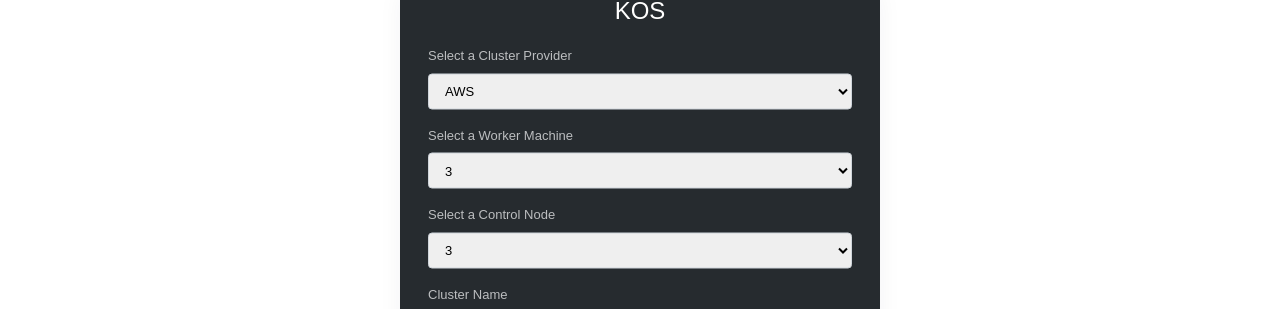
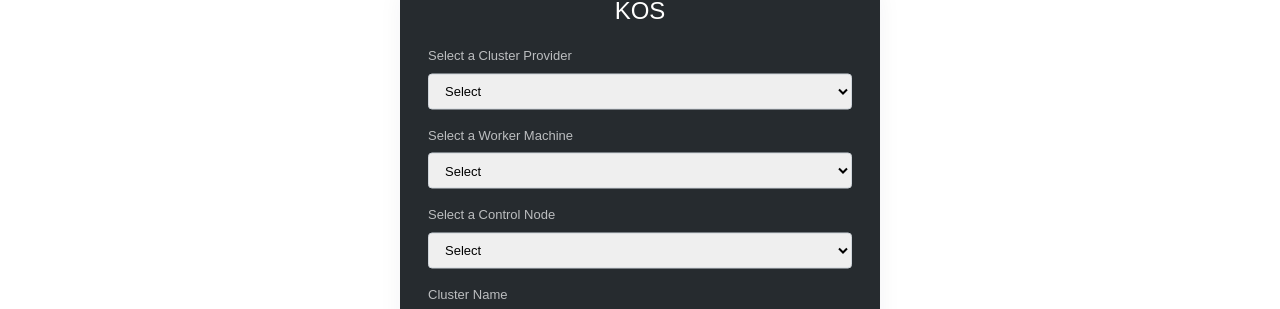
Before and after one commit to tracikkaynakplatform/kos-mgmt-bootstrap, a React (Create React App) app in the folder client/: page / in a window 1280 px wide. Both pictures are taken after a click on the button "Create Cluster". Shown: the part 176-485 px from the top of the page. Built offline with nearby package versions, Linux system fonts and the light colour scheme.

Commit message:
Create cluster backend done.

```diff
--- a/client/package.json
+++ b/client/package.json
@@ -6,6 +6,7 @@
     "@testing-library/jest-dom": "^5.16.4",
     "@testing-library/react": "^13.3.0",
     "@testing-library/user-event": "^13.5.0",
+    "axios": "^0.27.2",
     "install": "^0.13.0",
     "react": "^18.1.0",
     "react-dom": "^18.1.0",
--- a/client/src/App.js
+++ b/client/src/App.js
@@ -5,16 +5,14 @@ import { Route, Routes } from "react-router-dom";
 
 function App() {
     return (
-        <div className="min-h-full">
+        <div>
             <Navbar />
             <main>
-
                 <Routes>
                     {routes.map(route => (
                         <Route key={route.id} path={route.path} exact={route.exact} element={<route.component />} />
                     ))}
                 </Routes>
-
             </main>
         </div>
     );
--- a/client/src/components/CreateCluster.js
+++ b/client/src/components/CreateCluster.js
@@ -1,8 +1,68 @@
-import React from 'react'
+import React, {useState} from 'react'
+import axios from "axios";
+import {data} from "autoprefixer";
 
-const CreateCluster = props => {
+export default function CreateCluster(props) {
+
+    const [formData, setFormData] = useState({
+        cluster_name: '',
+        cluster_provider: '',
+        worker_machine: '',
+        control_node: ''
+    })
+
     if (!props.show) {
         return null
+    }
+
+    const watchLog = () => {
+
+        function sleep(ms) {
+            return new Promise(resolve => setTimeout(resolve, ms));
+        }
+
+        async function watchKind(){
+            let status = true
+            while(status){
+                axios.get("http://localhost:1453/create/status").then(res => {
+                    if (res.data.end) {
+                        status = false
+                    }
+                    console.log(res.data)
+                }).catch(err => {
+                    console.log(err)
+                })
+                if (status === false)
+                    break
+                await sleep(1000);
+            }
+        }
+        watchKind()
+    }
+
+    const handleSubmit = event => {
+        event.preventDefault()
+        const data = JSON.stringify({cluster_name: formData.cluster_name})
+
+        const headers = {
+            'Content-Type': 'application/json',
+            'Access-Control-Allow-Credentials': true,
+        };
+
+        axios.post("http://localhost:1453/create", data, {headers},).then(res => {
+            console.log(res)
+            console.log(res.data)
+        }).catch(err => {
+            console.log(err)
+        })
+        watchLog()
+    }
+
+    const handleChange = event => {
+        setFormData({
+            ...formData,
+            [event.target.name]: event.target.value
+        })
     }
 
     return (
@@ -13,11 +73,12 @@ const CreateCluster = props => {
                         <h5 className="text-white text-2xl">KOS</h5>
                     </header>
                     <div className="kos-content">
-                        <form>
+                        <form onSubmit={handleSubmit}>
                             <ul>
                                 <li>
                                     <label className="title">Select a Cluster Provider</label>
-                                    <select name="cluster_provider" >
+                                    <select defaultValue={'DEFAULT'} name="cluster_provider" onChange={handleChange}>
+                                        <option value="DEFAULT" disabled>Select</option>
                                         <option value="aws">AWS</option>
                                         <option value="openstack">Openstack</option>
                                         <option value="kind">Kind-Docker</option>
@@ -26,7 +87,8 @@ const CreateCluster = props => {
                                 </li>
                                 <li>
                                     <label className="title">Select a Worker Machine</label>
-                                    <select name="worker_machine" >
+                                    <select defaultValue={'DEFAULT'} name="worker_machine" onChange={handleChange}>
+                                        <option value="DEFAULT" disabled>Select</option>
                                         <option value="3">3</option>
                                         <option value="5">5</option>
                                         <option value="7">7</option>
@@ -34,7 +96,8 @@ const CreateCluster = props => {
                                 </li>
                                 <li>
                                     <label className="title">Select a Control Node</label>
-                                    <select name="control_node" >
+                                    <select defaultValue={'DEFAULT'} name="control_node" onChange={handleChange}>
+                                        <option value="DEFAULT" disabled>Select</option>
                                         <option value="3">3</option>
                                         <option value="5">5</option>
                                         <option value="7">7</option>
@@ -42,7 +105,7 @@ const CreateCluster = props => {
                                 </li>
                                 <li>
                                     <label className="title">Cluster Name</label>
-                                    <input type="text" name="cluster_name" />
+                                    <input type="text" name="cluster_name" onChange={handleChange}/>
                                 </li>
                             </ul>
                             <div className="flex">
@@ -56,5 +119,3 @@ const CreateCluster = props => {
         </div>
     )
 }
-
-export default CreateCluster
--- a/client/src/components/Navbar.js
+++ b/client/src/components/Navbar.js
@@ -13,7 +13,7 @@ function Navbar() {
 
     return (
         <>
-            <nav className="dark:bg-dark">
+            <nav className="bg-white dark:bg-dark">
                 <div className="max-w-7xl mx-auto px-4 sm:px-6 lg:px-8">
                     <div className="flex items-center justify-between h-16">
                         <div className="flex items-center">
@@ -52,7 +52,13 @@ function Navbar() {
                                     </svg>
                                 </button>
 
-                                <button onClick={() => {setOpenModal(!openModal)}} type="button" className="button ml-5">Create Cluster</button>
+                                <button onClick={() => {
+                                    setOpenModal(!openModal)
+                                }} type="button" className="button ml-5">Create Cluster
+                                </button>
+                                <CreateCluster show={openModal} onClose={() => {
+                                    setOpenModal(!openModal)
+                                }}/>
                             </div>
                         </div>
 
@@ -97,7 +103,6 @@ function Navbar() {
                 </div>
                 }
             </nav>
-            <CreateCluster show={openModal} onClose={() => {setOpenModal(!openModal)}}/>
         </>
     )
 }
--- a/client/src/index.css
+++ b/client/src/index.css
@@ -1,18 +1,28 @@
 @tailwind base;
 @tailwind components;
 @tailwind utilities;
+
+html {
+    @apply h-full
+}
+
+body {
+    @apply h-full
+}
+
+main {
+    @apply h-full
+}
 
 @layer components {
     .active {
         @apply bg-gray-900 px-4 py-3
     }
 
-
     .button {
         @apply text-white bg-primary hover:bg-blue-800 focus:ring-4 focus:ring-blue-300 font-medium rounded-lg text-sm px-5 py-2.5 mr-2 mb-2 dark:bg-blue-600 dark:hover:bg-blue-700 focus:outline-none dark:focus:ring-blue-800
     }
 }
-
 
 /*CreateCluster Component Css Start*/
 
@@ -35,15 +45,16 @@
     bottom: auto;
     margin-right: -50%;
     transform: translate(-50%, -50%);
-
 }
 
 .kos:focus {
     outline: 0;
 }
+
 .component--kos {
     width: 30rem;
 }
+
 .component--kos .kos-card {
     border-radius: 4px;
     background: #262b2f;
@@ -51,22 +62,27 @@
     overflow: hidden;
     margin-bottom: 36px;
 }
+
 .component--kos .kos-card header {
     height: 65px;
     padding: 14px;
     color: #556ee6;
 }
+
 .component--kos .kos-card header h5 {
     font-weight: 500;
     margin-bottom: 8px;
     text-align: center;
 }
+
 .component--kos .kos-card header p {
     font-size: 13px;
 }
+
 .component--kos .kos-card .kos-content {
     padding: 0 28px 24px;
 }
+
 .component--kos .kos-card .kos-content button {
     margin-top: 1rem;
     height: 36px;
@@ -81,9 +97,11 @@
 .component--kos .kos-card .kos-content ul li {
     margin-bottom: 16px;
 }
+
 .component--kos .kos-card .kos-content ul li:last-child {
     margin-bottom: 0;
 }
+
 .component--kos .kos-card .kos-content ul li .title {
     display: block;
     color: #bcbec0;
@@ -91,6 +109,7 @@
     font-weight: 500;
     margin-bottom: 8px;
 }
+
 .component--kos .kos-card .kos-content ul li input {
     width: 100%;
     height: 36px;
@@ -100,13 +119,16 @@
     font-size: 13px;
     transition: 300ms border-color;
 }
+
 .component--kos .kos-card .kos-content ul li input:focus {
     border-color: #556ee6;
     caret-color: #556ee6;
 }
+
 .component--kos .kos-card .kos-content ul li input::placeholder {
     color: #495057;
 }
+
 .component--kos .kos-card .kos-content ul li select {
     width: 100%;
     height: 36px;
@@ -116,6 +138,7 @@
     font-size: 13px;
     transition: 300ms border-color;
 }
+
 .component--kos .kos-card .kos-content ul li select:focus {
     border-color: #556ee6;
     caret-color: #556ee6;
```
Also changed, not shown: 1 other file (tests, documents, lock files or other folders). Lines whose indentation alone changed are shown as unchanged.
